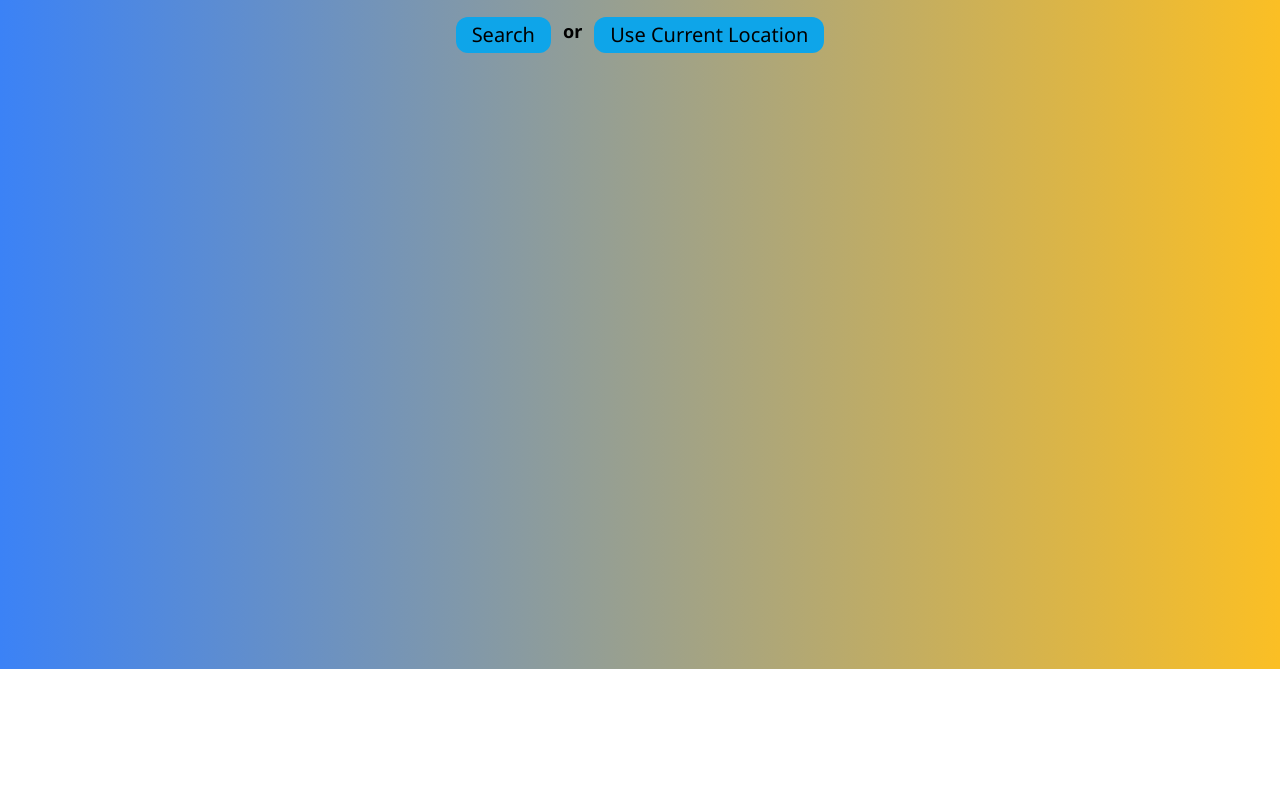
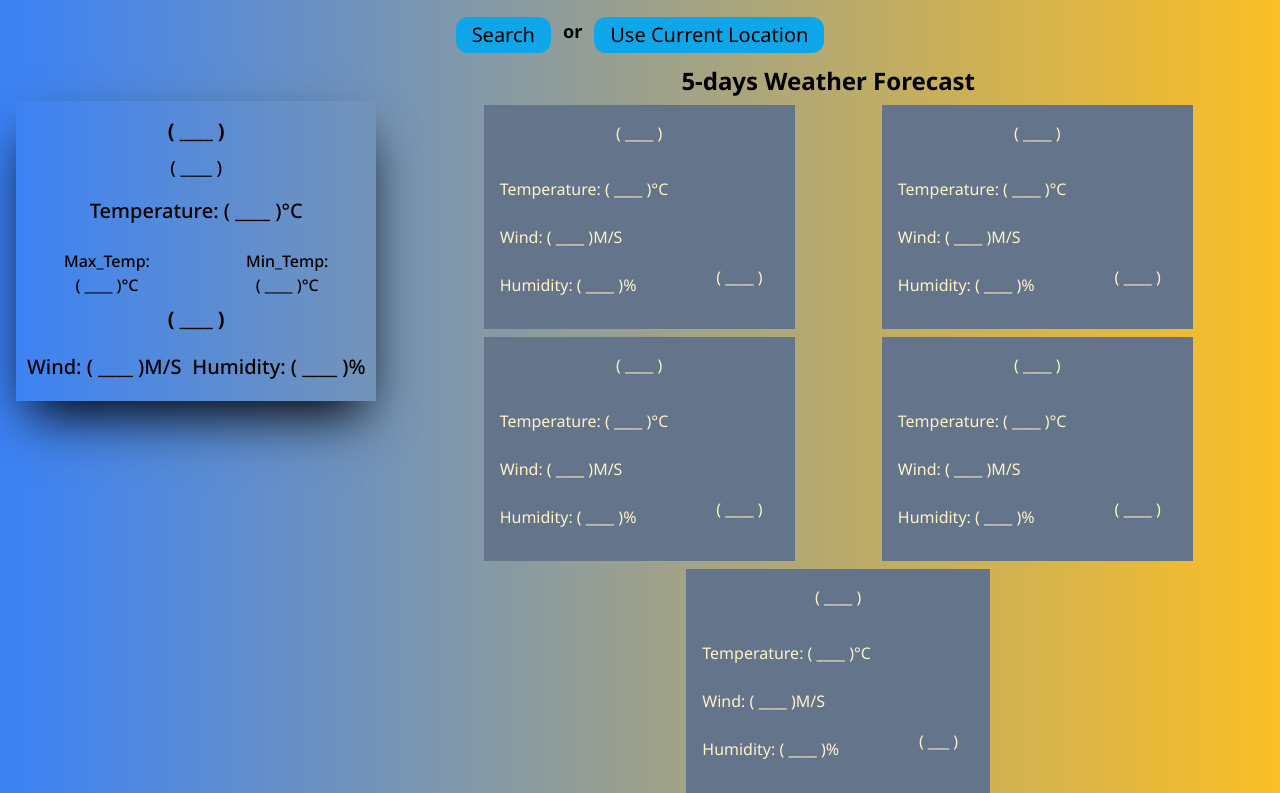
Before and after one commit to SumanCoderr/weather-forecast, a plain HTML site: page index.html in a window 1280 px wide. Shown: the part 131-924 px from the top of the page. Before the commit the page ends 800 px from the top, so only its background shows below. Drawn offline with Linux system fonts and the light colour scheme.

Commit message:
completed

```diff
--- a/index.html
+++ b/index.html
@@ -54,13 +54,125 @@
     <section class="flex flex-col lg:flex-row text-amber-100">
       <section>
         <div
-          class="current_weather_card shadow-2xl shadow-black mx-4 mt-12 text-black lg:mr-0"
-        ></div>
+          class="current_weather_card shadow-2xl shadow-black mx-4 mt-12 text-black mb-0 lg:mr-0"
+        >
+          <div class="hover:cursor-pointer duration-700 hover:scale-110">
+            <h2 class="text-center pt-4 font-bold text-xl uppercase md:text-xl">
+              ( ____ )
+            </h2>
+            <p class="text-center mt-2 md:font-medium md:text-lg">( ____ )</p>
+            <p class="py-4 text-center px-10 font-medium md:text-xl md:px-0">
+              Temperature: ( ____ )&degC
+            </p>
+            <div class="flex justify-evenly">
+              <p class="px-12 py-2 text-center font-medium">
+                Max_Temp: ( ____ )&degC
+              </p>
+              <p class="px-12 py-2 text-center font-medium">
+                Min_Temp: ( ____ )&degC
+              </p>
+            </div>
+            <div class="flex justify-center text-lg"></div>
+            <p class="text-center font-bold uppercase md:text-xl">( ____ )</p>
+            <div class="flex justify-evenly py-5 md:text-xl">
+              <p class="font-medium md:text-xl">Wind: ( ____ )M/S</p>
+              <p class="font-medium md:text-xl">Humidity: ( ____ )%</p>
+            </div>
+          </div>
+        </div>
       </section>
-      <section
-        class="weather_card flex flex-wrap justify-evenly mx-5 my-10 lg:my-0 lg:mb-0"
-      >
-    </section>
+      <section >
+        <h4 class="text-center my-2 font-bold text-black text-2xl mt-8 md:mt-12 lg:mt-3 mb-0">5-days Weather Forecast</h4>
+        <section
+          class="weather_card flex flex-wrap justify-evenly mx-5 lg:mr-0 my-10 mt-0 lg:my-0 "
+        >
+          <section>
+            <div class="bg-slate-500">
+              <p class="text-center mt-2 pt-4">( ____ )</p>
+              <div class="flex justify-between">
+                <div class="flex flex-col gap-y-6 justify-between py-8 px-4">
+                  <p>Temperature: ( ____ )&degC</p>
+                  <p>Wind: ( ____ )M/S</p>
+                  <p>Humidity: ( ____ )%</p>
+                </div>
+
+                <div class="flex justify-between flex-col py-10 px-8">
+                  <div class="w-25"></div>
+                  <p class="text-center">( ____ )</p>
+                </div>
+              </div>
+            </div>
+          </section>
+          <section>
+            <div class="bg-slate-500">
+              <p class="text-center mt-2 pt-4">( ____ )</p>
+              <div class="flex justify-between">
+                <div class="flex flex-col gap-y-6 justify-between py-8 px-4">
+                  <p>Temperature: ( ____ )&degC</p>
+                  <p>Wind: ( ____ )M/S</p>
+                  <p>Humidity: ( ____ )%</p>
+                </div>
+
+                <div class="flex justify-between flex-col py-10 px-8">
+                  <div class="w-25"></div>
+                  <p class="text-center">( ____ )</p>
+                </div>
+              </div>
+            </div>
+          </section>
+          <section>
+            <div class="bg-slate-500">
+              <p class="text-center mt-2 pt-4">( ____ )</p>
+              <div class="flex justify-between">
+                <div class="flex flex-col gap-y-6 justify-between py-8 px-4">
+                  <p>Temperature: ( ____ )&degC</p>
+                  <p>Wind: ( ____ )M/S</p>
+                  <p>Humidity: ( ____ )%</p>
+                </div>
+
+                <div class="flex justify-between flex-col py-10 px-8">
+                  <div class="w-25"></div>
+                  <p class="text-center">( ____ )</p>
+                </div>
+              </div>
+            </div>
+          </section>
+          <section>
+            <div class="bg-slate-500">
+              <p class="text-center mt-2 pt-4">( ____ )</p>
+              <div class="flex justify-between">
+                <div class="flex flex-col gap-y-6 justify-between py-8 px-4">
+                  <p>Temperature: ( ____ )&degC</p>
+                  <p>Wind: ( ____ )M/S</p>
+                  <p>Humidity: ( ____ )%</p>
+                </div>
+
+                <div class="flex justify-between flex-col py-10 px-8">
+                  <div class="w-25"></div>
+                  <p class="text-center">( ____ )</p>
+                </div>
+              </div>
+            </div>
+          </section>
+          <section>
+            <div class="bg-slate-500">
+              <p class="text-center mt-2 pt-4">( ____ )</p>
+              <div class="flex justify-between">
+                <div class="flex flex-col gap-y-6 justify-between py-8 px-4">
+                  <p>Temperature: ( ____ )&degC</p>
+                  <p>Wind: ( ____ )M/S</p>
+                  <p>Humidity: ( ____ )%</p>
+                </div>
+
+                <div class="flex justify-between flex-col py-10 px-8">
+                  <div class="w-25"></div>
+                  <p class="text-center">( ___ )</p>
+                </div>
+              </div>
+            </div>
+          </section>
+        </section>
+      </section>
     </section>
 
     <script src="script.js"></script>
--- a/script.js
+++ b/script.js
@@ -23,30 +23,28 @@ const weatherCard = (
   temp_min,
 ) => {
   // current day weather forecast
-
-
   if (index === 0) {
     return ` <div class = "hover:cursor-pointer duration-700 hover:scale-110">
-    <h2 class="text-center pt-4 font-bold text-xl uppercase">${city_name}</h2>
-    <p class="text-center mt-2 md:font-medium">(${dt_txt.split(" ")[0]})</p>
-    <p class="py-4 text-center px-10 md:font-medium">Temperature: ${(
+    <h2 class="text-center pt-4 font-bold text-xl uppercase md:text-xl">${city_name}</h2>
+    <p class="text-center mt-2 md:font-medium md:text-lg">(${dt_txt.split(" ")[0]})</p>
+    <p class=" text-center mt-2 font-medium md:text-xl">Temperature: ${(
       temp - 273.15
     ).toFixed(2)}&degC</p>
     <div class="flex justify-evenly">
-    <p class = "px-12 py-2 text-center md:font-medium">Max_Temp: ${(
+    <p class = "px-12 py-2 text-center font-medium">Max_Temp: ${(
       temp_max - 273.15
     ).toFixed(2)}&degC</p>
-    <p class = "px-12 py-2 text-center md:font-medium">Min_Temp: ${(
+    <p class = "px-12 py-2 text-center font-medium">Min_Temp: ${(
       temp_min - 273.15
     ).toFixed(2)}&degC</p>
     </div>
-    <div class="flex justify-center">
+    <div class="flex justify-center text-lg">
     <img src="https://openweathermap.org/img/wn/${icon}@2x.png" alt="weather_condition">
     </div>
-    <p class="text-center font-bold uppercase ">${description}</p>
-    <div class="flex justify-evenly py-5">
-    <p class = "md:font-medium" >Wind: ${speed}M/S</p>
-    <p class = "md:font-medium" >Humidity: ${humidity}%</p>
+    <p class="text-center font-bold uppercase md:text-xl ">${description}</p>
+    <div class="flex justify-evenly py-5 md:text-xl">
+    <p class = "font-medium md:text-xl">Wind: ${speed}M/S</p>
+    <p class = "font-medium md:text-xl">Humidity: ${humidity}%</p>
     </div>
     </div>`;
   }
@@ -55,7 +53,7 @@ const weatherCard = (
   else {
     return `<section>
     <div class="bg-slate-500">
-    <p class="text-center mt-2 pt-4">${dt_txt.split(" ")[0]}</p>
+    <p class="text-center mt-2 pt-4 ">${dt_txt.split(" ")[0]}</p>
     <div class="flex justify-between">
     <div class="flex flex-col gap-y-6 justify-between py-8 px-4">
     <p>Temperature: ${(temp - 273.15).toFixed(2)}&degC</p>
@@ -63,9 +61,9 @@ const weatherCard = (
     <p>Humidity: ${humidity}%</p>
     </div>
 
-    <div class="flex justify-between flex-col py-10 px-8">
+    <div class="flex justify-evenly flex-col px-8 ">
     <div class = "w-25">
-    <img src="https://openweathermap.org/img/wn/${icon}@2x.png" alt="">
+    <img src="https://openweathermap.org/img/wn/${icon}@2x.png" alt="weather condition">
     </div>
     <p class = "text-center">${description}</p>
     </div>
@@ -81,8 +79,9 @@ search.addEventListener("click", getCoordinates);
 function getCoordinates() {
   let city_name = input.value.trim(); //removes extra spaces from starting and end
 
-  suggestion(city_name); //dropdown in inpubox
-  if (city_name === "") {
+  suggestion(city_name); //dropdown in inputbox
+
+  if (city_name === "") {   // validation : if the input field is empty
     alert("please fill the field");
     return;
   }
@@ -94,7 +93,17 @@ function getCoordinates() {
       const { lat, lon } = res[0];
       getweather(lat, lon, city_name);
     })
-    .catch(() => alert("something went wrong"));
+    .catch((error) =>{
+      if(error.message === "Failed to fetch"){  //internet problem
+        alert("No Internet")
+      }
+      else if(error.message === "Cannot destructure property 'lat' of 'res[0]' as it is undefined.")  //invalid location
+      alert("Please enter valid location")
+
+      else{
+        alert("Something went wrong")
+      }
+      });
   input.value = ""; //empty input box after clicking on search button
 }
 
@@ -162,12 +171,11 @@ function getweather(lat, lon, city_name) {
       });
     })
     .catch((error) => {
-      console.log(error);
       alert("Opps! Something went wrong"); //handle error
     });
 }
 
-// change background of current-day according to the weather
+// change background of current-day according to the current weather
 const change_Bg_Color = (weatherItem) => {
   switch (weatherItem.weather[0].main) {
     case "Clear":
@@ -179,6 +187,8 @@ const change_Bg_Color = (weatherItem) => {
       current_weather_card.style.background =
         "url('https://images.pexels.com/photos/531756/pexels-photo-531756.jpeg?cs=srgb&dl=pexels-pixabay-531756.jpg&fm=jpg')";
       current_weather_card.style.backgroundSize = "cover";
+      current_weather_card.style.color = "black";
+
       break;
     case "Rain":
       current_weather_card.style.color = "white";
@@ -188,7 +198,6 @@ const change_Bg_Color = (weatherItem) => {
       break;
     case "Thunderstorm":
       current_weather_card.style.color = "white";
-
       current_weather_card.style.background =
         "url('https://c02.purpledshub.com/uploads/sites/41/2020/08/GettyImages-NA006117-b5eac24.jpg')";
       current_weather_card.style.backgroundSize = "cover";
@@ -200,14 +209,12 @@ const change_Bg_Color = (weatherItem) => {
       break;
     case "Drizzle":
       current_weather_card.style.color = "white";
-
       current_weather_card.style.background =
         "url('https://www.shutterstock.com/image-photo/tamarind-leaves-sunshine-drizzle-rain-600nw-1721781844.jpg')";
       current_weather_card.style.backgroundSize = "cover";
       break;
     default:
       current_weather_card.style.color = "white";
-
       current_weather_card.style.background =
         "url('https://images.pexels.com/photos/209831/pexels-photo-209831.jpeg?cs=srgb&dl=pexels-pixabay-209831.jpg&fm=jpg')";
       current_weather_card.style.backgroundSize = "cover";
@@ -219,7 +226,7 @@ const userCoordinates = () => {
   navigator.geolocation.getCurrentPosition(
     (position) => {
       const { latitude, longitude } = position.coords;
-      const reverse_geocoding_url = `http://api.openweathermap.org/geo/1.0/reverse?lat=${latitude}&lon=${longitude}&limit=1&appid=13a61ecb183b433bfa1c21e2cf1c7448`;
+      const reverse_geocoding_url = `https://api.openweathermap.org/geo/1.0/reverse?lat=${latitude}&lon=${longitude}&limit=1&appid=13a61ecb183b433bfa1c21e2cf1c7448`;
       fetch(reverse_geocoding_url)
         .then((res) => res.json())
         .then((res) => {
```
Also changed, not shown: src/output.css, 2 other files.
